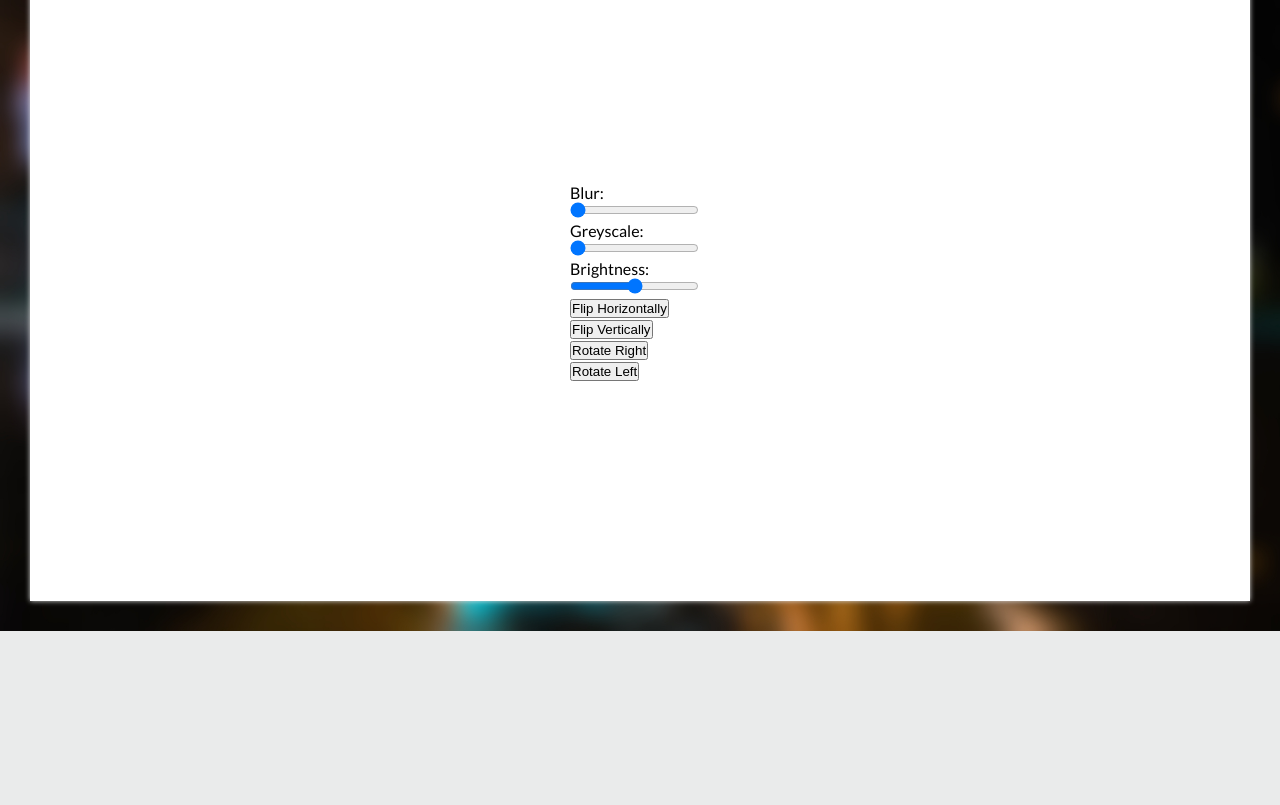
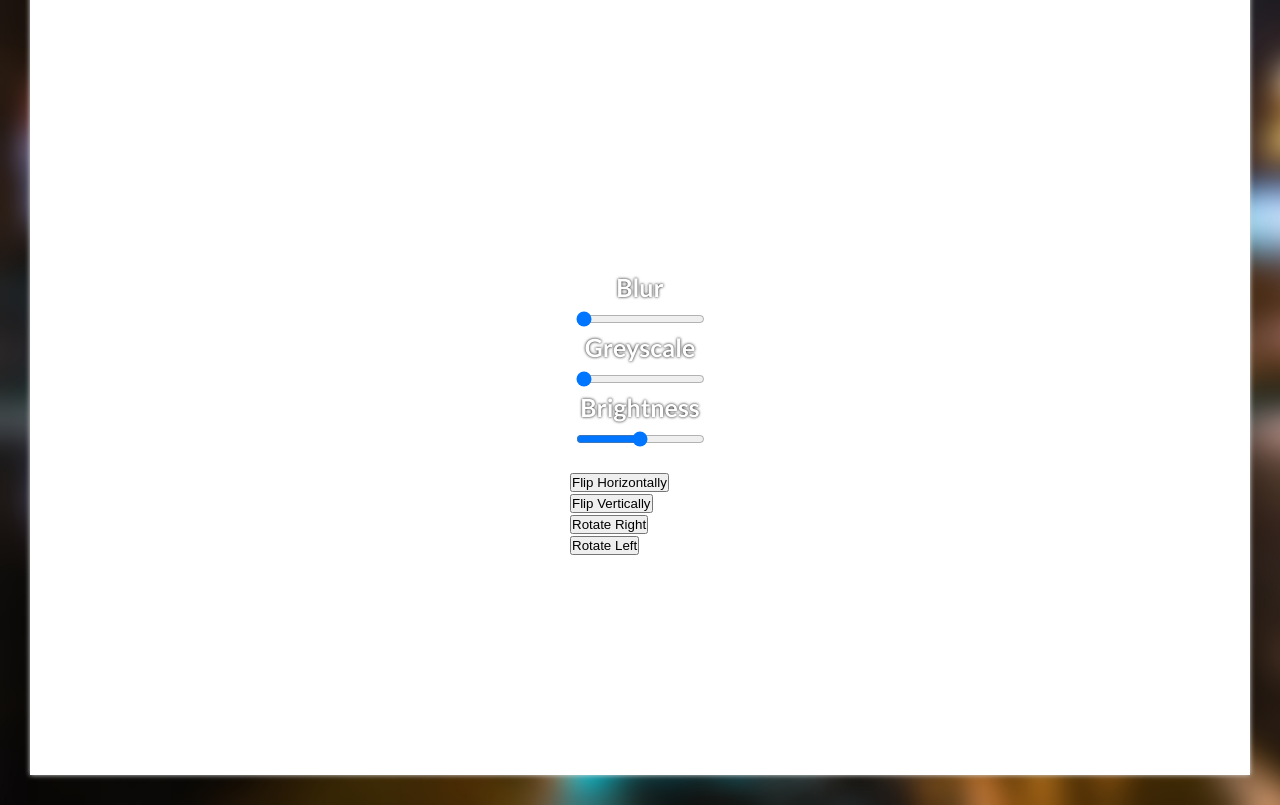
Before and after one commit to Fractali/CSImageEdit, a plain HTML site: page public/views/editor.html in a window 1280 px wide. Shown: the part 106-911 px from the top of the page. Before the commit the page ends 800 px from the top, so only its background shows below. Drawn offline with nearby package versions, Linux system fonts and the light colour scheme; files that its build step writes are made by us from their sources; no server answers; files whose address does not match are found by name.

Commit message:
Add files via upload

```diff
--- a/public/views/editor.html
+++ b/public/views/editor.html
@@ -9,7 +9,7 @@
     </style>
 </head>
 <body>
-
+<h2 class="text-center" style="color:white;">Edit Image</h2>
 	<div class="Image-Edit-Card">
 			<!-------->
 		<div class="Image-Edit">
@@ -31,25 +31,40 @@
 </div>
 	</div>
 <br id=Break class=Break>
+<br>
 <!--------> <!-------->
-	<label for=blurInput>Blur:</label>
-	<input type="range" id="blurInput" min="0"  max="10" step="2" value="0" onchange="Blur(this.value)">
+<b>
+	<p style="font-size: 25px; color:white; text-shadow: 0px 0px 3px #000; text-align: center" >
+	<label for=blurInput>Blur</label>
+	<br>
+	<input type="range" id="blurInput" min="0"  max="10" step="1" value="0" onchange="Blur(this.value)" class=blurslider>
+	<br>
 	<!-------->
-	<label for=greyInput>Greyscale:</label>
-	<input type="range" id="greyInput" min="0" max="100" value="0" onchange="Grey(this.value)">
+	<label for=greyInput>Greyscale</label>
+	<br>
+	<input type="range" id="greyInput" min="0" max="100" value="0" onchange="Grey(this.value)" class=greyscaleslider>
+	<br>
 	<!-------->
-	<label for=brightInput>Brightness:</label>
-	<input type="range" id="brightInput" min="0" max="200" step="5" value="100" onchange="Brightness(this.value)">
+	<label for=brightInput>Brightness</label>
+	<br>
+	<input type="range" id="brightInput" min="0" max="200" step="5" value="100" onchange="Brightness(this.value)" class=brightnessslider>
+	</p>
+</b>
+
+	<br>
 	<!--------> <!-------->
-	<button onclick="FlipX()">Flip Horizontally</button>
+
+	<button class="Button" onclick="FlipX()">Flip Horizontally</button>
 	<!-------->
-	<button onclick="FlipY()">Flip Vertically</button>
+	<button class="Button" onclick="FlipY()">Flip Vertically</button>
 	<!-------->
-	<button onclick="RotateR();Break()">Rotate Right</button>
+	<button class="Button" onclick="RotateR();Break()">Rotate Right</button>
 	<!-------->
-	<button onclick="RotateL();Break()">Rotate Left</button>
+	<button class="Button" onclick="RotateL();Break()">Rotate Left</button>
+
 		<!-------->
 	</div>
+
 </div>
 <script src="https://code.jquery.com/jquery-2.1.3.min.js"></script>
 <script>
```
